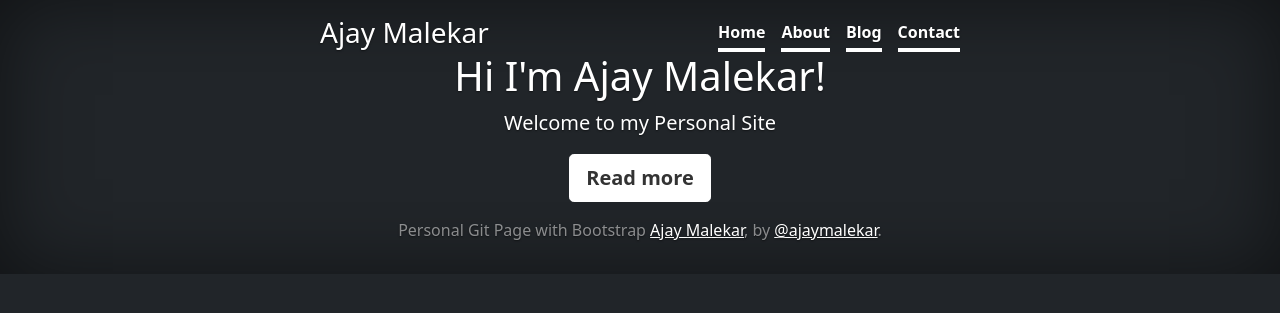
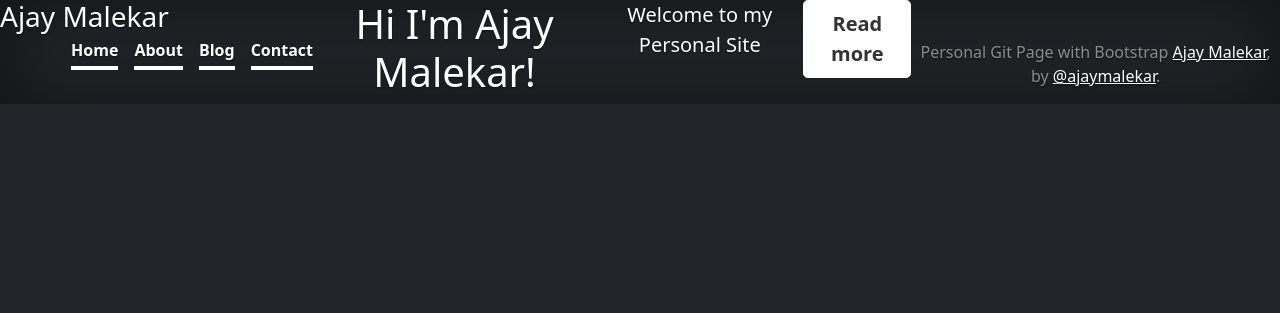
Before and after one commit to ajaymalekar/ajaymalekar.github.io, a Jekyll site: the page built from index.html, in a window 1280 px wide. Shown: the top 313 px of the page. Built offline with Jekyll 4.4.1, drawn with Linux system fonts in a browser that asks for light colours; nearby versions of some CDN libraries.

Commit message:
Update default.html

```diff
--- a/_layouts/default.html
+++ b/_layouts/default.html
@@ -9,15 +9,10 @@
  <link rel="stylesheet" href="/assets/css/cover.css">
   </head>
   <body class="d-flex h-100 text-center text-white bg-dark">
-    <div class="cover-container d-flex w-100 h-100 p-3 mx-auto flex-column">
-    {% include navbar.html %}
+   {% include navbar.html %}
        {{ content}}
-    {% include footer.html %}
+   {% include footer.html %}
 <footer class="mt-auto text-white-50"> <p>Personal Git Page with Bootstrap <a href="https://ajaymalekar.github.io/" class="text-white">Ajay Malekar</a>, by <a href="https://twitter.com/mdo" class="text-white">@ajaymalekar</a>.</p>
- </footer>
-      </div>
-
-
-
+ </footer
   </body>
 </html>
```
